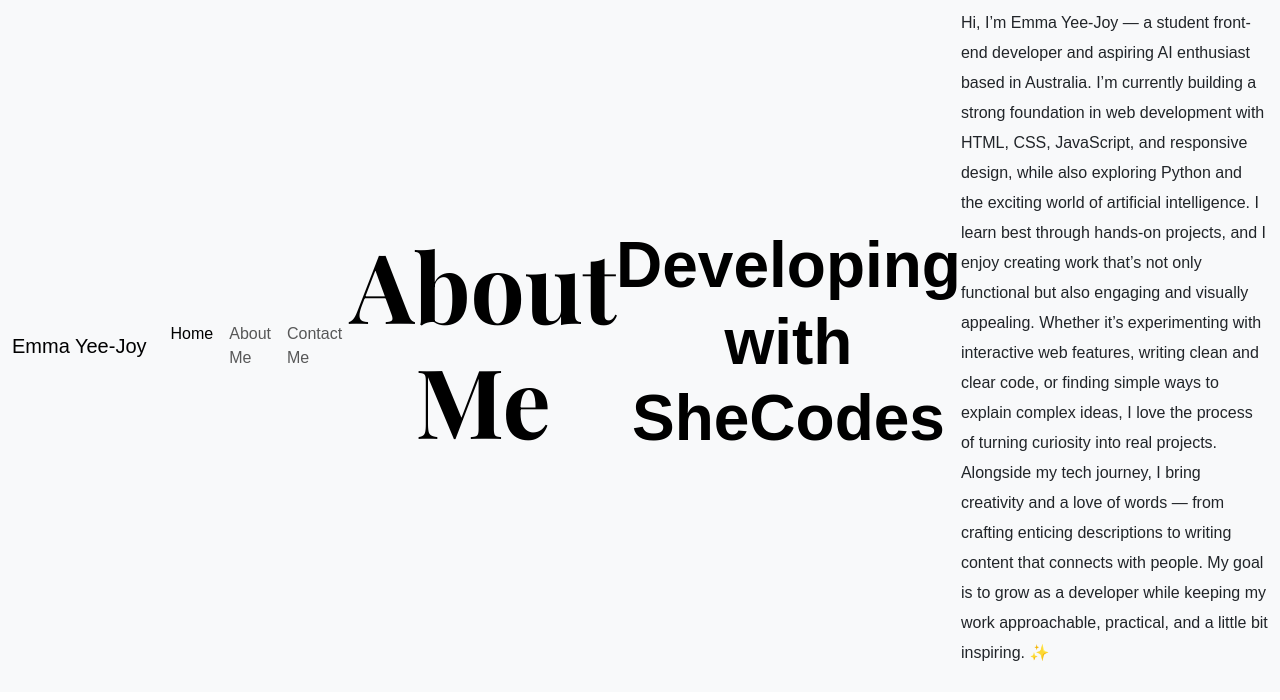
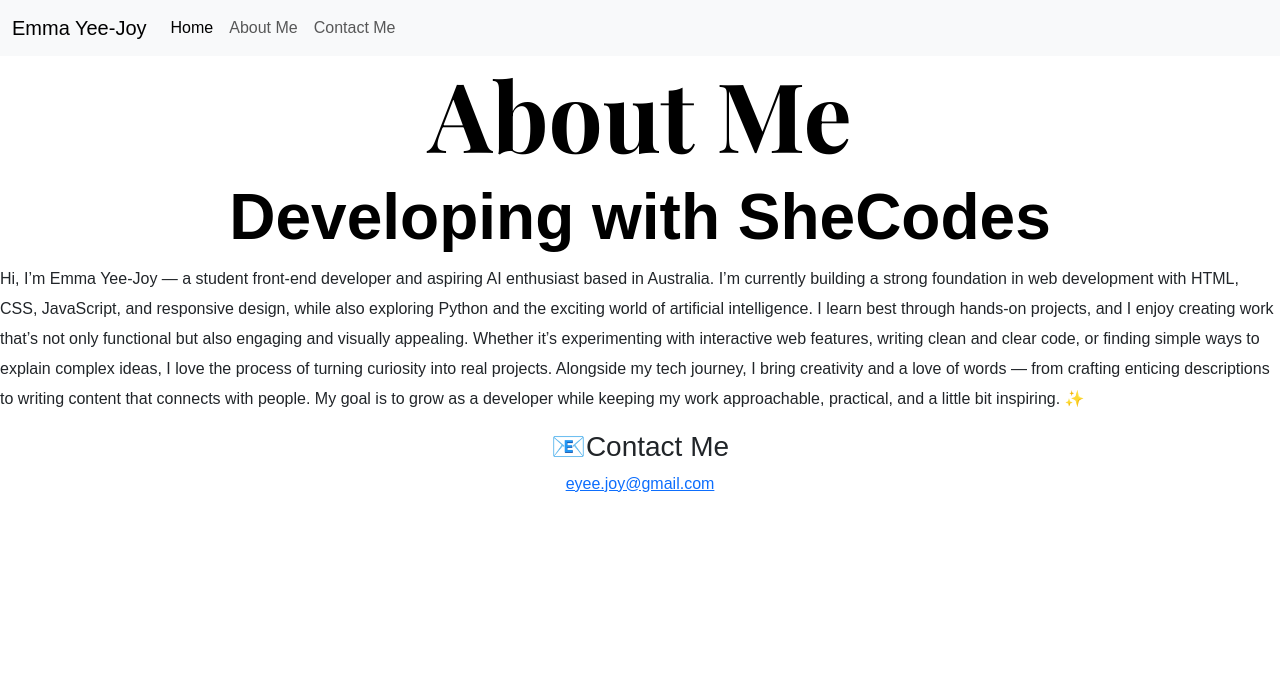
Before and after one commit to eyeej/SheCodes-Responsive, a plain HTML site: page styles/aboutme.html in a window 1280 px wide. Drawn offline with nearby package versions, Linux system fonts and the light colour scheme; files that its build step writes are made by us from their sources; a web font is replaced by a local one.

Commit message:
html changes

```diff
--- a/styles/aboutme.html
+++ b/styles/aboutme.html
@@ -6,7 +6,7 @@
     <title>About Me | 🍓 Emma Yee-Joy</title>
     <link href="https://cdn.jsdelivr.net/npm/bootstrap@5.3.8/dist/css/bootstrap.min.css" rel="stylesheet" integrity="sha384-sRIl4kxILFvY47J16cr9ZwB07vP4J8+LH7qKQnuqkuIAvNWLzeN8tE5YBujZqJLB" crossorigin="anonymous">
     <script src="https://cdn.jsdelivr.net/npm/bootstrap@5.3.8/dist/js/bootstrap.bundle.min.js" integrity="sha384-FKyoEForCGlyvwx9Hj09JcYn3nv7wiPVlz7YYwJrWVcXK/BmnVDxM+D2scQbITxI" crossorigin="anonymous"></script>
-    <link rel="stylesheet" href="styles/create.css">
+    <link rel="stylesheet" href="../styles/create.css">
     <link rel="preconnect" href="https://fonts.googleapis.com">
 <link rel="preconnect" href="https://fonts.gstatic.com" crossorigin>
 <link href="https://fonts.googleapis.com/css2?family=Playfair+Display:ital,wght@0,400..900;1,400..900&display=swap" rel="stylesheet">
@@ -22,7 +22,7 @@
     <div class="collapse navbar-collapse" id="navbarNav">
       <ul class="navbar-nav">
         <li class="nav-item">
-          <a class="nav-link active" aria-current="page" href="#">Home</a>
+          <a class="nav-link active" aria-current="page" href="/">Home</a>
         </li>
         <li class="nav-item">
           <a class="nav-link" href="#">About Me</a>
@@ -32,15 +32,18 @@
         </li>
       </ul>
     </div>
-<body>
+</div>
+</nav>
     <h1>About Me</h1>
     <h2>Developing with SheCodes</h2>
 <p>Hi, I’m Emma Yee-Joy — a student front-end developer and aspiring AI enthusiast based in Australia. I’m currently building a strong foundation in web development with HTML, CSS, JavaScript, and responsive design, while also exploring Python and the exciting world of artificial intelligence.
-
 I learn best through hands-on projects, and I enjoy creating work that’s not only functional but also engaging and visually appealing. Whether it’s experimenting with interactive web features, writing clean and clear code, or finding simple ways to explain complex ideas, I love the process of turning curiosity into real projects.
-
 Alongside my tech journey, I bring creativity and a love of words — from crafting enticing descriptions to writing content that connects with people. My goal is to grow as a developer while keeping my work approachable, practical, and a little bit inspiring. ✨
 </p>
+<div class="contact-me">
+    <h3 class="text-center">📧Contact Me</h2>
+    <a href="mailto:eyee.joy@gmail.com" title="email">eyee.joy@gmail.com</a>
+</div>
 
 </body>
 </html>
--- a/styles/create.css
+++ b/styles/create.css
@@ -65,6 +65,10 @@
     padding: 15px 30px;
 }
 
+.contact-me {
+    text-align:center;
+}
+
 @media (max-width: 960px) {
     h1 {
         font-size: 44px;
```
Also changed, not shown: index.html (+2 -1 lines), 1 other file.
